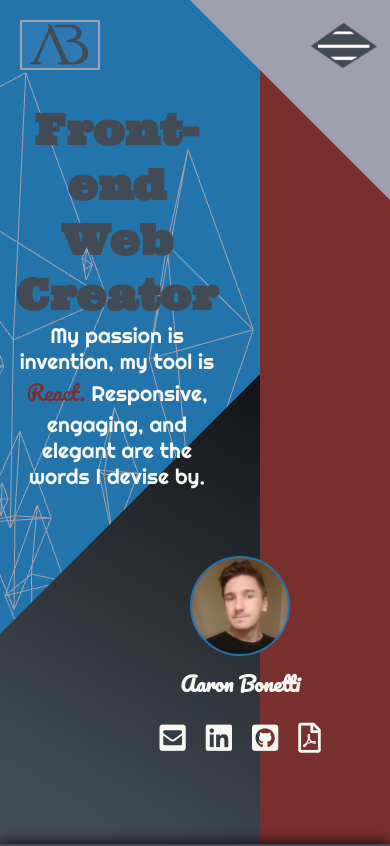
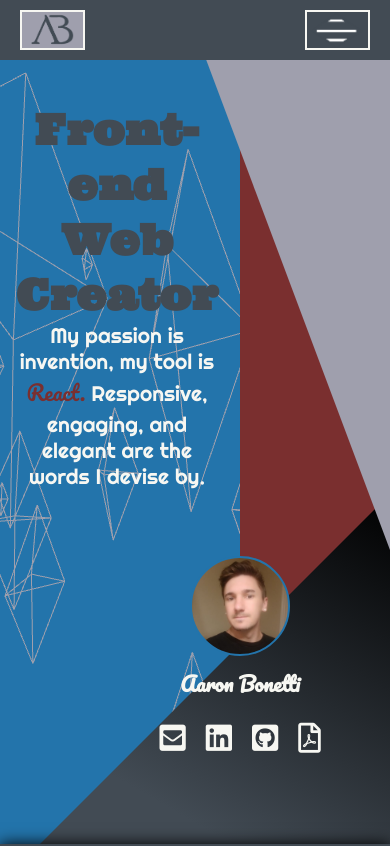
Before and after one commit to AaronMikeBonetti/Portfolio, a React (Create React App) app: page / in a window 390 px wide. Shown: the top 846 px of the page. Built offline with nearby package versions, Linux system fonts and the light colour scheme.

Commit message:
add some animations and styles to the title

```diff
--- a/src/app.scss
+++ b/src/app.scss
@@ -4,7 +4,7 @@ $primary-light:#F7F7F2;
 $primary-dark:#9F9FAD;
 $secondary:rgb(122, 47, 47);
 $secondary-light:#fcf7ff;
-$secondary-dark:#424B54;
+$secondary-dark:rgb(66, 75, 84);
 
 
 
--- a/src/components/About Section/about.scss
+++ b/src/components/About Section/about.scss
@@ -1,7 +1,6 @@
 @import "../../app.scss";
 
 .about__container{
-
     display: grid;
     grid-template-columns: 5% 1fr 1fr 5%;
     grid-template-rows: 100px 1fr 20px 1fr 100px;
@@ -25,7 +24,6 @@
         h1{
             color: $primary-dark;
             font-size: 2vw;
-
         }
 
 
@@ -39,7 +37,6 @@
             background: $primary;
             -webkit-clip-path: polygon(30% 0, 100% 50%, 100% 100%, 0 100%, 0 0);
             clip-path: polygon(30% 0, 100% 50%, 100% 100%, 0 100%, 0 0);
-
         }
 
         .about__content__container{
@@ -51,20 +48,15 @@
             margin: auto;
             padding-top: 30px;
 
+            p{
+                color:$secondary-light;
+                font-size: 20px;
 
-
-
-            p{
-                color:$secondary-dark;
-                font-size: 20px;
                 span{
                     display: block;
-                    text-decoration: underline $primary-light;
                     text-align: left;
                     color: $primary;
                     font-size: 25px;
-
-
                 }
 
             }
--- a/src/components/Title Section/Title.js
+++ b/src/components/Title Section/Title.js
@@ -56,6 +56,7 @@ export default class Title extends Component {
 
     return (
       <div className="title">
+        <div className="title__nav__background"></div>
         <div onClick={this.handleScroll}className="title__logo__container">
           <div className="title__logo"></div>
         </div>
--- a/src/components/Title Section/title-queries.scss
+++ b/src/components/Title Section/title-queries.scss
@@ -8,7 +8,7 @@
         flex-direction: row;
         justify-content: center;
         align-items: center;
-        z-index:1;
+        z-index:3;
         bottom: 0;
         right: 0;
         height: 80px;
@@ -16,17 +16,33 @@
 
 
         .title__nav__about,.title__nav__contact,.title__nav__projects{
-
-
             padding: 2px 10px;
             margin: 0 auto;
         }
+}
+.title__top__triangle{
+    transform: rotate(270deg);
+    top:0px;
+    right: -250px;
+    height: 300px;
+    width: 800px;
+}
+.title__bottom__triangle{
+    height: 450px;
+    width: 450px;
+}
+.title__middle__square{
+    height: 100vh;
+    width: 250px;
 }
 }
 }
 
 @media screen and (max-width:700px){
     .title{
+        .title__nav__background{
+            display: initial;
+        }
         grid-template-rows:  1fr 30vh;
         .title__jumbotron{
             font-size: 2.5vh;
@@ -35,50 +51,42 @@
             }
         }
         .title__top__triangle{
-            height: 200px;
-            width: 200px;
+            transform: rotate(270deg);
+            top:0px;
+            right: -250px;
+            height: 300px;
+            width: 800px;
+        }
+        .title__bottom__triangle{
+            height: 350px;
+            width: 350px;
         }
         .title__logo__container{
-            height: 50px;
+            top:10px;
+            height: 40px;
+            width: 65px;
+
+
         .title__logo{
             background-image: url("./imgs/logo-grey.png");
             background-size: cover;
             background-position: center;
-            height:45px;
-            width: 70px;
+            height:35px;
+            width: 50px;
             margin: 0 auto;
-            color: $primary-dark;
             padding: 2px 20px;
             font-family: 'Righteous';
         }
     }
-        .title__nav__button__opened,.title__nav__button__closed{
-            display: block;
-            position: fixed;
-            background-position: center;
-            background-size: cover;
-            z-index: 4;
-            top:15px;
-            right: 5px;
-            height: 60px;
-            width: 80px;
-            transition: all 0s ease-in-out;       animation: nav-button-animate 0.5s;
-            @keyframes nav-button-animate {
-                0%{
-                    opacity: 0;
-                }
-                100%{
-                    opacity: 1;
-                }
-            }
 
-
-        }
         .title__nav__button__opened{
             background-image:url("./imgs/nav-opened-img.png");
+            display: block;
+
         }
         .title__nav__button__closed{
             background-image:url("./imgs/nav-closed-img.png");
+            display: block;
         }
         .title__middle__square{
             position: absolute;
@@ -86,14 +94,14 @@
             top: 0;
             right: 0;
             background:$secondary;
-            width: 130px;
+            width: 150px;
             height: 100vh;
         }
 
         .title__nav{
             position: fixed;
-            z-index: 3;
-            top: 0;
+            z-index: 4;
+            top: 60px;
             right: 0;
             width: 180px;
             height: 350px;
@@ -104,7 +112,7 @@
             -webkit-clip-path: none;
             clip-path: none;
             opacity: 0.9;
-            box-shadow: 3px 2px 15px;
+            box-shadow: 6px 15px 25px;
             animation: mobile-animate 0.5s ease-in-out;
             background:#9F9FAD;
             border-bottom: 2px solid $primary;
--- a/src/components/Title Section/title.scss
+++ b/src/components/Title Section/title.scss
@@ -12,6 +12,42 @@
     animation: title-animate 1s;
     font-family: 'Righteous';
 
+    .title__nav__background{
+        display: none;
+        position: fixed;
+        top:0;
+        z-index: 4;
+        width: 100%;
+        height: 60px;
+        background:rgb(66, 75, 84);
+        cursor: pointer;
+    }
+    .title__nav__button__opened,.title__nav__button__closed{
+        display: none;
+        position: fixed;
+        background-position: center;
+        background-size: cover;
+        z-index: 5;
+        top:10px;
+        right: 20px;
+        height: 40px;
+        width: 65px;
+        transition: all 0.2s ease-in-out;
+        border: 2px solid $primary-light;
+
+        animation: nav-button-animate;
+        @keyframes nav-button-animate {
+            0%{
+                opacity: 0;
+            }
+            100%{
+                opacity: 1;
+            }
+        }
+
+    }
+
+
     @keyframes title-animate {
         0%{
             background: $primary-light;
@@ -22,11 +58,10 @@
         z-index: 4;
         top: 20px;
         left: 20px;
-        height: 55px;
-        width: 80px;
-        border: 2px solid $primary-dark;
-        background: rgba(56, 124, 187, 0.582);
-
+        height:45px;
+        width: 70px;
+        border: 2px solid $primary-light;
+        background:$primary-dark;
         transition: all 0.2s ease-in-out;
         cursor: pointer;
         animation: logo-animate 2.5s;
@@ -42,31 +77,23 @@
 
         .title__logo{
             background-image: url("./imgs/logo-grey.png");
-
             background-size: cover;
             background-position: center;
-            height:50px;
-            width: 60px;
+            height:40px;
+            width: 50px;
             margin: 0 auto;
-            color: $primary-dark;
-
             padding: 2px 20px;
             font-family: 'Righteous';
-
-
-
         }
     }
     .title__logo__container:hover{
-        background: $primary-dark;
-        border: 2px solid $secondary-dark;
+        background: $primary-light;
+        border: 2px solid $primary-dark;
     }
 
     .nav-closed{
         display: none;
     }
-
-
 
     .title__jumbotron{
         position: relative;
@@ -168,8 +195,6 @@
                 li{
                     padding: 10px;
                     color: $secondary-dark;
-
-
                     a{
                         text-decoration: none;
                         color:$primary-dark;
@@ -182,8 +207,6 @@
 
                     }
                 }
-
-
 
                     a{
                         text-decoration: none;
@@ -235,9 +258,6 @@
 
         }
 
-
-
-
         .title__img{
             background-image: url(./imgs/hero-img.jpg);
             background-position: center;
@@ -273,11 +293,10 @@
     .title__top__triangle{
         transform: rotate(270deg);
         position: absolute;
-        z-index:1;
+        z-index:2;
         top:0px;
         right: 0px;
         background: $primary-dark;
-        box-shadow: 200px 200px 500px;
         height: 600px;
         width: 600px;
         -webkit-clip-path: polygon(100% 0, 0 100%, 100% 100%);
@@ -290,7 +309,7 @@
         flex-direction: row;
         justify-content: center;
         align-items: center;
-        z-index:1;
+        z-index:3;
         bottom: 0;
         right: 0;
         height: 80px;
@@ -298,20 +317,15 @@
 
 
         .title__nav__about,.title__nav__contact,.title__nav__projects{
-
+            position: relative;
+            z-index: 3;
             font-family: 'Righteous', cursive;
             color: $primary;
-            border-bottom: 1px solid $secondary-light;
-            border-left: 1px solid $secondary-light;
-
             padding: 2px 10px;
             margin: 0 auto;
-
             text-align: center;
-
             cursor: pointer;
             font-size: 20px;
-
             transition: all 0.2s ease-in-out;
 
         }
@@ -324,8 +338,70 @@
             grid-row:2;
         }
         .title__nav__about:hover,.title__nav__contact:hover,.title__nav__projects:hover{
-            color: $secondary-light;
-            border-color: $primary;
+            color:$primary;
+        }
+        .title__nav__about::after,
+        .title__nav__projects::after,
+        .title__nav__contact::after{
+            display: inline-block;
+            content: "";
+            position: relative;
+            z-index: -1;
+            width: 10px;
+            height: 25px;
+            left: -68px;
+            top: 6px;
+            transform: scaleX(0.1);
+            transform-origin: left;
+            background: white;
+            transition: all 0.2s ease-in-out;
+            transition-delay: 0.3s;
+
+        }
+        .title__nav__about::before,
+        .title__nav__projects::before,
+        .title__nav__contact::before{
+
+            display: inline-block;
+            content: "";
+            position: relative;
+            z-index: -1;
+            width: 10px;
+            height: 25px;
+            left: 0px;
+            top: 6px;
+            transform: scaleX(0.1);
+            transform-origin: left;
+            background:$primary;
+            transition: all 0.2s ease-in-out;
+            transition-delay: 0.2s;
+
+
+        }
+        .title__nav__projects::after,
+        .title__nav__contact::after{
+            left: -85px;
+        }
+
+        .title__nav__about:hover::after
+
+        {
+            transform: scaleX(8);
+        }
+        .title__nav__projects:hover::after,
+        .title__nav__contact:hover::after{
+            transform: scaleX(9)
+        }
+        .title__nav__about:hover::before
+
+        {
+            transform: scaleX(8);
+
+        }
+        .title__nav__projects:hover::before,
+        .title__nav__contact:hover::before{
+            transition-delay: 0.2s;
+            transform: scaleX(9)
         }
     }
     .title__middle__square{
@@ -339,7 +415,7 @@
     }
 
     .title__bottom__triangle{
-        z-index:0;
+        z-index:1;
         position: absolute;
         transform: rotate(270deg);
         bottom: 0;
```
Also changed, not shown: src/components/Projects Section/imgs/bobsdesktop.png, 1 other file (tests, documents, lock files or other folders).
